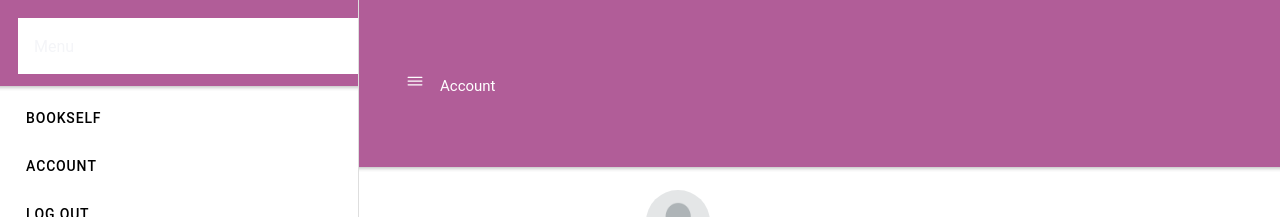
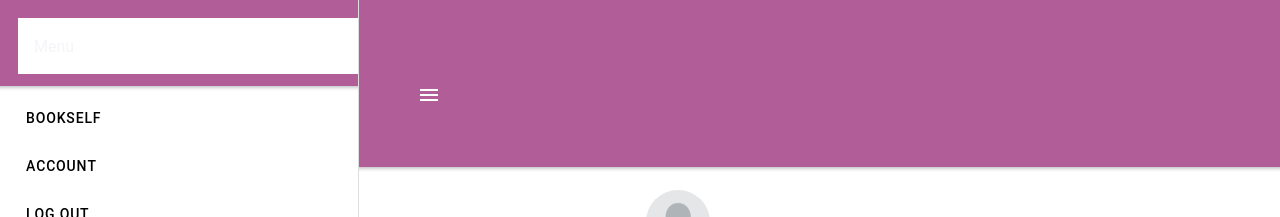
Before and after one commit to Karmalius/MySimpleApp, a React (Create React App) app in the folder myApp/: page /account in a window 1280 px wide. Shown: the top 217 px of the page. Built offline with nearby package versions, Linux system fonts and the light colour scheme.

Commit message:
Added menu to account page

```diff
--- a/myApp/src/pages/Account.tsx
+++ b/myApp/src/pages/Account.tsx
@@ -14,6 +14,9 @@ import {
     IonLabel,
     IonCheckbox,
     IonRow,
+    IonButtons,
+    IonMenuButton,
+
 
 
   } from "@ionic/react";
@@ -26,9 +29,11 @@ import {
       <IonPage>
         <IonToolbar className="toolbar"></IonToolbar>
         <IonContent fullscreen>
-          <IonHeader className="header">
-          <IonIcon icon={menuOutline}></IonIcon>Account
-          </IonHeader>
+        <IonHeader className="header">
+          <IonButtons>
+            <IonMenuButton menu="menu" autoHide={false} />
+          </IonButtons>
+        </IonHeader>
           <IonCard className="profile">
           <IonCardContent>
               <IonAvatar>
```
